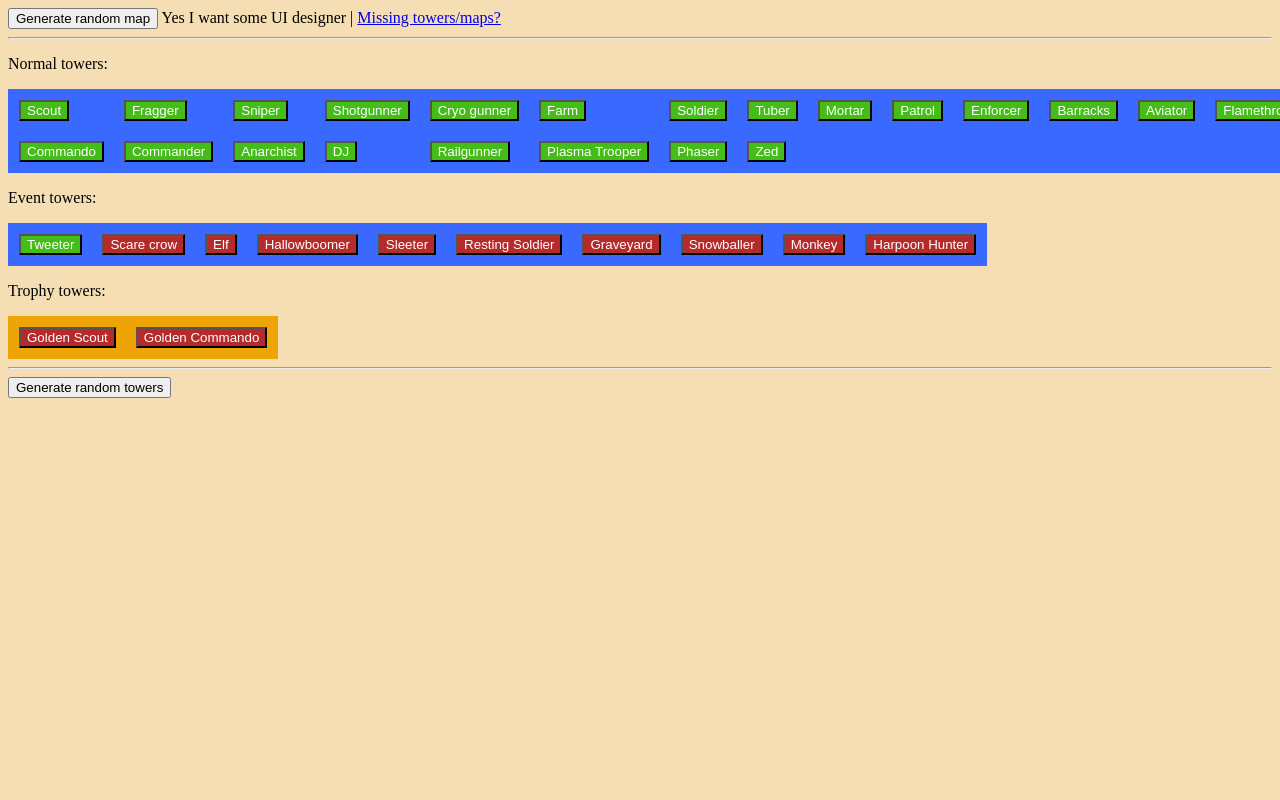
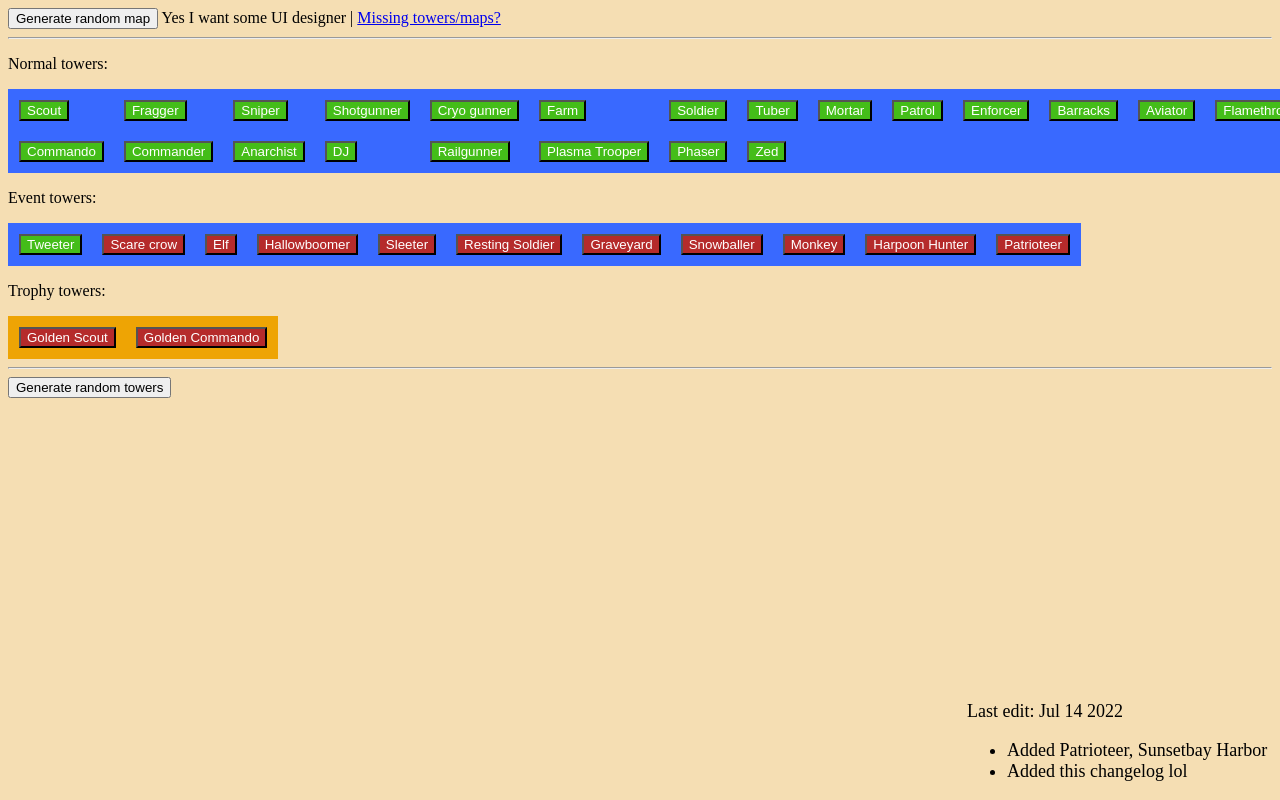
Before and after one commit to Team-Dim/RbxTBRnd, a plain HTML site: page index.html in a window 1280 px wide. Shown: the top 800 px of the page. Drawn offline with Linux system fonts and the light colour scheme.

Commit message:
American update

```diff
--- a/index.html
+++ b/index.html
@@ -54,6 +54,7 @@
         <td><button onclick="flipTower(event, 0, 7, 1)">Snowballer</button></td>
         <td><button onclick="flipTower(event, 0, 8, 1)">Monkey</button></td>
         <td><button onclick="flipTower(event, 0, 9, 1)">Harpoon Hunter</button></td>
+        <td><button onclick="flipTower(event, 0, 10, 1)">Patrioteer</button></td>
     </tr>
 </table>
 <p>Trophy towers:</p>
@@ -67,3 +68,11 @@
 
 <button onclick='genTowers()'>Generate random towers</button>
 <p id='towers'></p>
+
+<div id="log">
+    Last edit:  Jul 14 2022
+    <ul>
+        <li>Added Patrioteer, Sunsetbay Harbor</li>
+        <li>Added this changelog lol</li>
+    </ul>
+</div>
--- a/rbxtbrnd.css
+++ b/rbxtbrnd.css
@@ -16,3 +16,10 @@ table button {
     color: white;
     margin: 1vmin;
 }
+
+div#log {
+    font-size: large;
+    position: fixed;
+    bottom: 0;
+    right: 1%;
+}
--- a/rbxtbrnd.js
+++ b/rbxtbrnd.js
@@ -8,6 +8,7 @@ const maps = [
     'Way Out',
     'City',
     'Venus',
+    'Sunsetbay Harbor',
     'Canyon',
     'Pond',
     'Intimidator',
```
